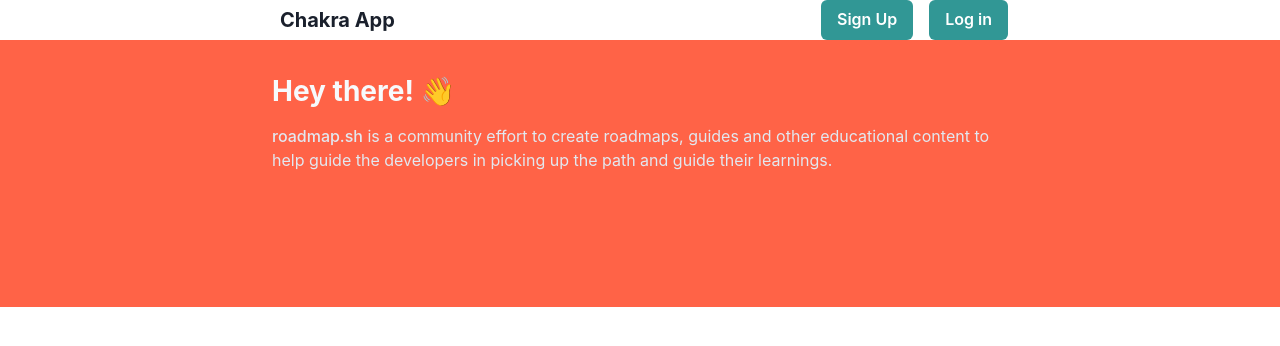
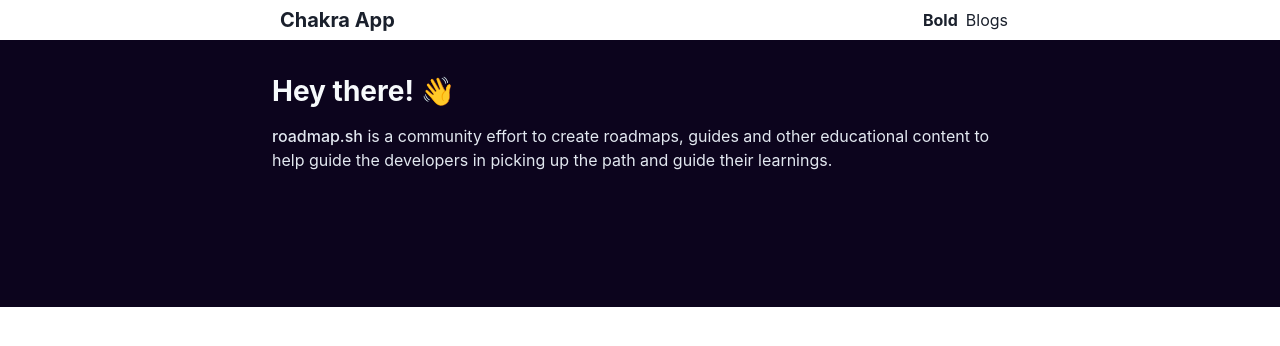
Before and after one commit to fajarspace/kodelab-roadmap, a React (Create React App) app: page / in a window 1280 px wide. Shown: the top 346 px of the page. Built offline with nearby package versions, Linux system fonts and the light colour scheme.

Commit message:
rebuilding site Mon Jan  2 21:29:12 WIB 2023

```diff
--- a/src/components/Navbar.jsx
+++ b/src/components/Navbar.jsx
@@ -1,5 +1,5 @@
 import React from 'react'
-import { Container, Flex, Spacer, Box, Heading, Button, ButtonGroup } from '@chakra-ui/react'
+import { Container, Flex, Spacer, Box, Heading, Button, ButtonGroup, Text } from '@chakra-ui/react'
 import { Outlet, Link } from "react-router-dom";
 
 const Navbar = () => {
@@ -24,10 +24,14 @@
             <Heading size='md'>Chakra App</Heading>
           </Box>
           <Spacer />
-          <ButtonGroup gap='2'>
+          {/* <ButtonGroup gap='2'>
             <Button colorScheme='teal'>Sign Up</Button>
             <Button colorScheme='teal'>Log in</Button>
-          </ButtonGroup>
+          </ButtonGroup> */}
+          <Link to="/">
+            <Text as='b'>Bold</Text>
+          </Link>
+          <Link to="/blogs">Blogs</Link>
         </Flex>
       </Container>
       <Outlet />
--- a/src/pages/Home.jsx
+++ b/src/pages/Home.jsx
@@ -5,7 +5,7 @@
 const Home = () => {
   return (
     <>
-      <Box bg='tomato'>
+      <Box bg='#0C041D'>
         <Container maxW="container.md" pb="90px" centerContent>
           <Box py={['23px', '23px', '35px']} color="gray.200">
             <Heading
```
